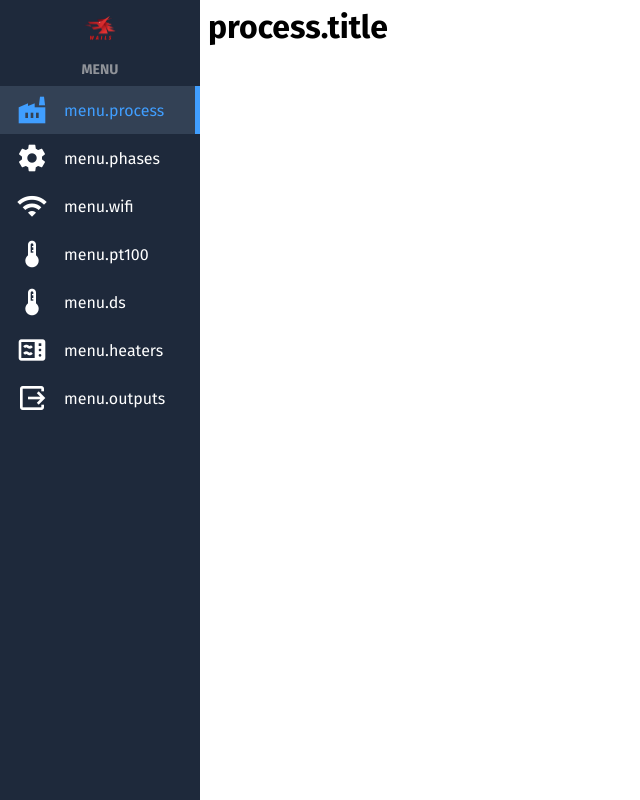
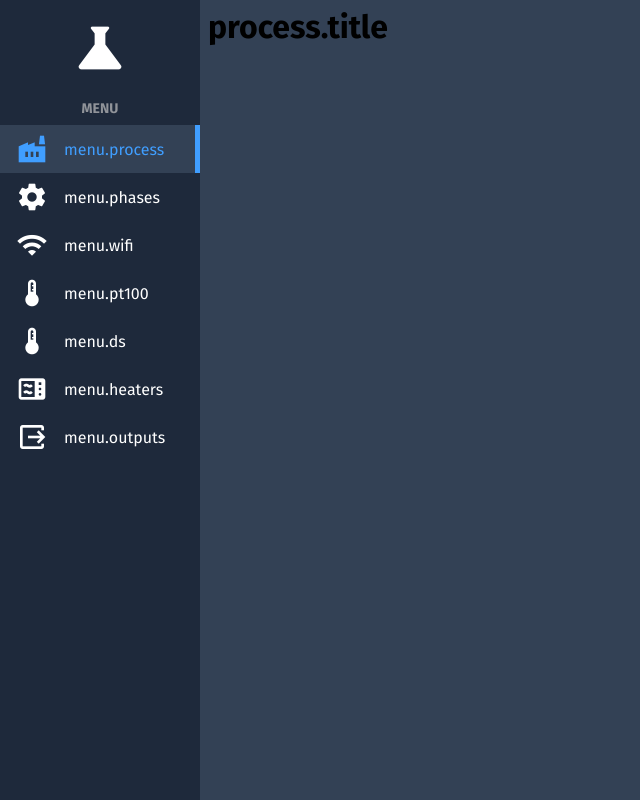
Before and after one commit to a-clap/distillation-gui, a Vue app in the folder frontend/: page / in a window 1280 px wide. Shown: the whole page, without its empty margins (0-640 px from the left). Built offline with nearby package versions, Linux system fonts and the light colour scheme.

Commit message:
Change sidebar top icon.

```diff
--- a/frontend/src/App.vue
+++ b/frontend/src/App.vue
@@ -26,8 +26,11 @@ import Sidebar from "./components/Sidebar.vue";
   font-family: 'Fira sans', sans-serif;
 }
 
+
 .app {
   display: flex;
+  background-color: rgb(51, 65, 85);
+  ;
 
   main {
     flex: 1 1 0;
--- a/frontend/src/components/Sidebar.vue
+++ b/frontend/src/components/Sidebar.vue
@@ -4,7 +4,7 @@
 <template>
   <aside>
     <div class="logo">
-      <img src="../assets/images/logo-universal.png" alt="Vue">
+      <span class="material-icons">science</span>
     </div>
 
     <h3>Menu</h3>
@@ -58,8 +58,8 @@ aside {
     margin-left: auto;
     margin-right: auto;
 
-    img {
-      width: 2rem;
+    .material-icons {
+      font-size: 64px;
     }
   }
 
```
Also changed, not shown: frontend/src/assets/images/logo-universal.png (deleted).
